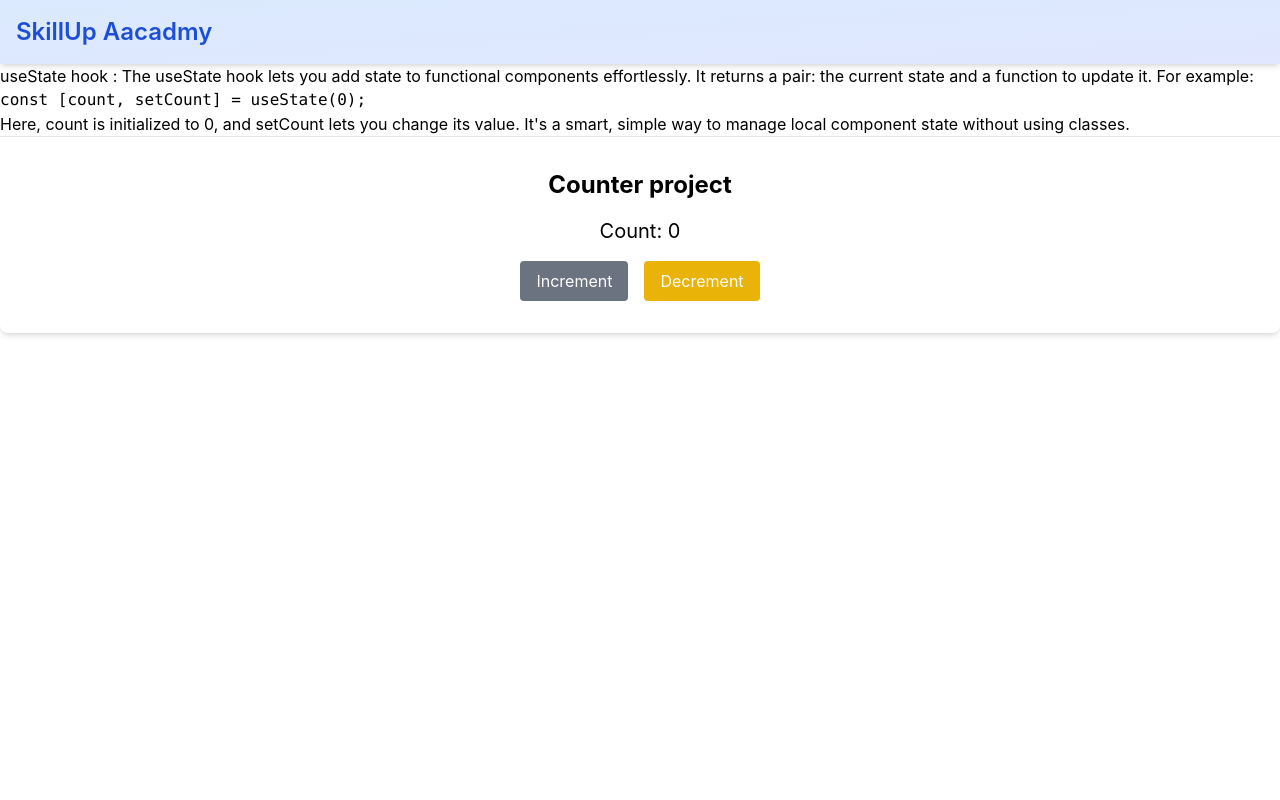
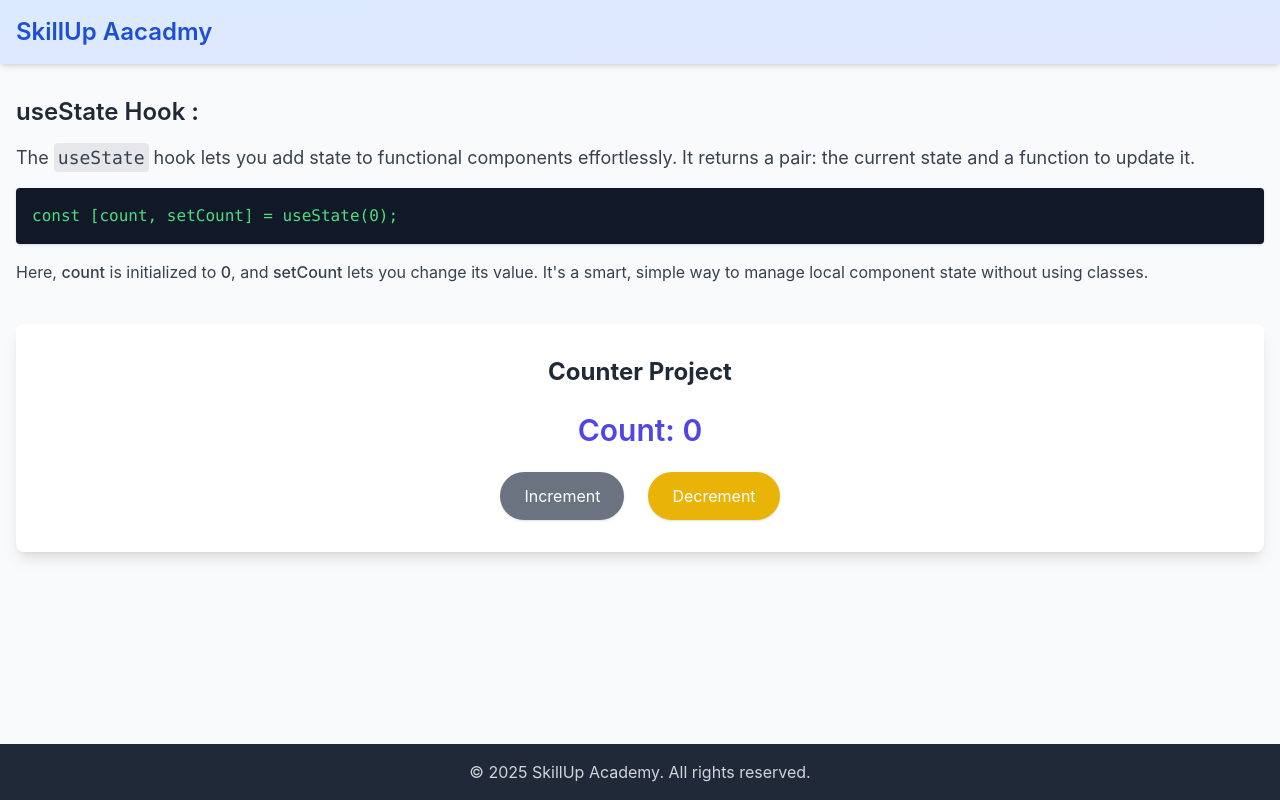
Before and after one commit to AKSHAW6299/Hooks, a React (Create React App) app: page /usestate in a window 1280 px wide. Built offline with nearby package versions, Linux system fonts and the light colour scheme.

Commit message:
changes and bug

```diff
--- a/src/view/usestate/UseState.jsx
+++ b/src/view/usestate/UseState.jsx
@@ -1,24 +1,16 @@
-import React, { useState } from 'react'
-import { Link } from 'react-router-dom'
-
+import React, { useState } from 'react';
+import { Link } from 'react-router-dom';
 
 function UseState() {
-
-  // Initialize count with 0
   const [count, setCount] = useState(0);
 
-  // Handler to increment count
-  const handleIncrement = () => {
-    setCount(prevCount => prevCount + 1);
-  };
-
-  // Handler to decrement count
-  const handleDecrement = () => {
-    setCount(prevCount => prevCount - 1);
-  };
+  // Handlers for increment and decrement actions
+  const handleIncrement = () => setCount(prevCount => prevCount + 1);
+  const handleDecrement = () => setCount(prevCount => prevCount - 1);
 
   return (
-    <div className='min-h-screen bg-white flex flex-col'>
+    <div className="min-h-screen bg-gray-50 flex flex-col">
+      {/* Header */}
       <header className="bg-gradient-to-br from-blue-100 to-indigo-100 shadow-md p-4 sticky top-0 z-50">
         <nav className="container mx-auto flex justify-between items-center">
           <Link to={'/'}>
@@ -28,39 +20,56 @@ function UseState() {
         </nav>
       </header>
 
-      <div className=''>
-        <p>useState hook : The useState hook lets you add state to functional components effortlessly. It returns a pair: the current state and a function to update it. For example:</p>
-        <pre>
+      {/* Main content */}
+      <main className="container mx-auto px-4 py-8 flex-1">
+        {/* UseState explanation section */}
+        <section className="mb-10">
+          <h1 className="text-2xl font-semibold text-gray-800 mb-4">
+            useState Hook :
+          </h1>
+          <p className="text-lg text-gray-700 mb-4">
+            The <code className="font-mono bg-gray-200 p-1 rounded">useState</code> hook lets you add state to functional components effortlessly. It returns a pair: the current state and a function to update it.
+          </p>
+          <div className="bg-gray-900 text-green-400 p-4 rounded shadow overflow-auto">
+            <code className="block">
               const [count, setCount] = useState(0);
-        </pre>
-        <p>Here, count is initialized to 0, and setCount lets you change its value. It's a smart, simple way to manage local component state without using classes.</p>
+            </code>
           </div>
+          <p className="mt-4 text-gray-700">
+            Here, <span className="font-medium">count</span> is initialized to <span className="font-medium">0</span>, and <span className="font-medium">setCount</span> lets you change its value.
+            It's a smart, simple way to manage local component state without using classes.
+          </p>
+        </section>
 
-      <hr />
-      <div className="bg-white shadow-md rounded-lg p-8">
-        <h2 className="text-2xl font-bold mb-4 text-center">Counter project</h2>
-        <div className="text-xl mb-4 text-center">Count: {count}</div>
-        <div className="flex justify-center space-x-4">
+        {/* Counter Project Section */}
+        <section className="bg-white shadow-lg rounded-lg p-8">
+          <h2 className="text-2xl font-bold text-center text-gray-800 mb-6">Counter Project</h2>
+          <div className="text-center mb-6">
+            <span className="text-3xl font-semibold text-indigo-600">Count: {count}</span>
+          </div>
+          <div className="flex justify-center space-x-6">
             <button
               onClick={handleIncrement}
-            className="px-4 py-2 bg-gray-500 text-white rounded hover:bg-gray-600 transition-colors duration-200"
+              className="px-6 py-3 bg-gray-500 text-white rounded-full hover:bg-gray-600 transition duration-200 shadow"
             >
               Increment
             </button>
             <button
               onClick={handleDecrement}
-            className="px-4 py-2 bg-yellow-500 text-white rounded hover:bg-yellow-600 transition-colors duration-200"
+              className="px-6 py-3 bg-yellow-500 text-white rounded-full hover:bg-yellow-600 transition duration-200 shadow"
             >
               Decrement
             </button>
           </div>
+        </section>
+      </main>
+
+      {/* Footer */}
+      <footer className="bg-gray-800 text-gray-300 text-center py-4">
+        <p>&copy; {new Date().getFullYear()} SkillUp Academy. All rights reserved.</p>
+      </footer>
     </div>
-
-
-
-
-    </div>
-  )
+  );
 }
 
-export default UseState
+export default UseState;
```
Also changed, not shown: src/view/home/Home.jsx (+7 -7 lines). Lines whose indentation alone changed are shown as unchanged.
